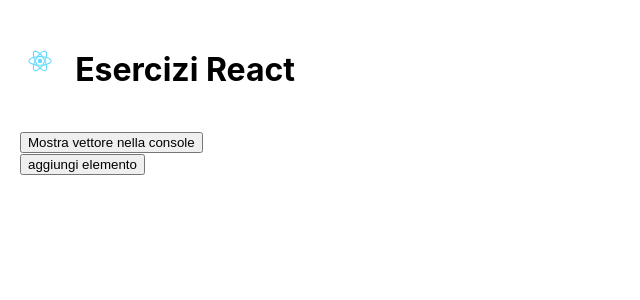
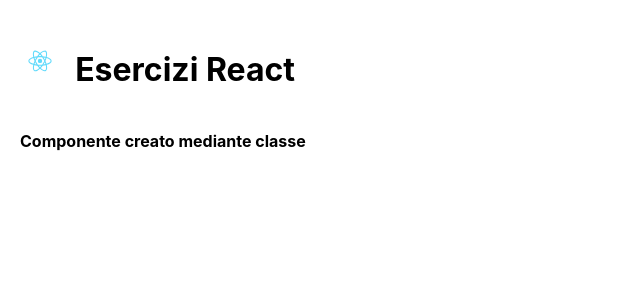
Before and after one commit to LucaSoftwareEngineer/esercitazioni-react, a React (Create React App) app: page / in a window 1280 px wide. Shown: the top 300 px of the page, without its empty margins (0-640 px from the left). Built offline with nearby package versions, Linux system fonts and the light colour scheme.

Commit message:
esercizio-8: componente creato tramite una classe

```diff
--- a/src/App.tsx
+++ b/src/App.tsx
@@ -1,7 +1,7 @@
 import React from 'react';
 import logo from './logo.svg';
 import './App.css';
-import Main from "./esercizio-7/Main";
+import Main from "./esercizio-8/Main";
 
 function App() {
   return (
--- /dev/null
+++ b/src/esercizio-8/Main.tsx
@@ -0,0 +1,13 @@
+import React from 'react';
+
+class Main extends React.Component {
+
+    render() {
+        return <>
+            <b>Componente creato mediante classe</b>
+        </>;
+    }
+
+}
+
+export default Main;
```
